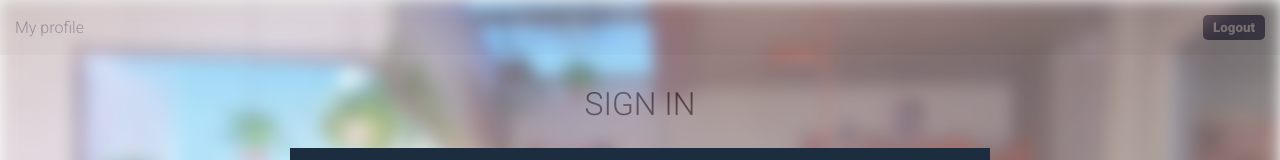
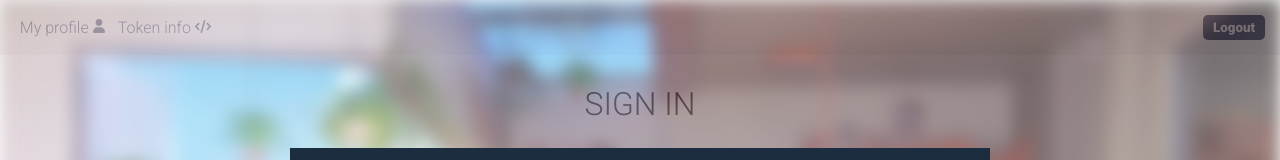
Before and after one commit to AbdielP/vue-jsonwebtoken, a Vue app: page /auth/signin in a window 1280 px wide. Shown: the top 160 px of the page. Built offline with nearby package versions, Linux system fonts and the light colour scheme; sample sign-in values are in the browser's storage.

Commit message:
nav icons

```diff
--- a/src/App.vue
+++ b/src/App.vue
@@ -34,6 +34,7 @@ export default {
   --color-red: #fa6565;
   --color-gray: #ccc;
   --color-background: #212f4f;
+  --color-background-filter: invert(13%) sepia(75%) saturate(674%) hue-rotate(187deg) brightness(93%) contrast(88%);
 }
 
 .display-flex {
--- a/src/components/Navigation.vue
+++ b/src/components/Navigation.vue
@@ -1,8 +1,12 @@
 <template>
   <nav class="nav display-flex">
     <div class="container">
-      <router-link class="nav__link" to="/auth/me">My profile</router-link>
-      <!-- set here more router links -->
+      <router-link class="nav__link" to="/auth/me">
+        My profile <img class="logo" src="../assets/svg/user-solid.svg" alt="user logo">
+      </router-link>
+      <router-link class="nav__link" to="/auth/me">
+        Token info <img class="logo--xl" src="../assets/svg/code-solid.svg" alt="token logo">
+      </router-link>
     </div>
     <router-link class="nav__link" v-if="isLoggedIn === false" to="/auth/login">Login</router-link>
     <button class="btn__logout"
@@ -46,8 +50,18 @@ export default {
 }
 
 .nav__link {
+  font-size: 1rem;
+  padding: .2em .3em;
   text-decoration: none;
   color: var(--color-background);
+}
+
+.logo {
+  width: .75em;
+  filter: var(--color-background-filter);
+}.logo--xl {
+  width: 1em;
+  filter: var(--color-background-filter);
 }
 
 .btn__logout {
--- a/src/views/Signin.vue
+++ b/src/views/Signin.vue
@@ -418,11 +418,10 @@ h1 {
   align-items: center;
   text-decoration: none;
   color: var(--color-background);
-  // background: rebeccapurple;
 }
 
 .img__arrow {
-  filter: invert(13%) sepia(75%) saturate(674%) hue-rotate(187deg) brightness(93%) contrast(88%);
+  filter: var(--color-background-filter);
   margin-right: 10px;
   width: 25px;
 }
--- a/src/views/User.vue
+++ b/src/views/User.vue
@@ -51,8 +51,8 @@ export default {
   computed: {
     ...mapGetters(["getToken"]),
   },
-  ...mapMutations(["setToken"]),
   methods: {
+    ...mapMutations(["setToken"]),
     async getUserInfo() {
       try {
         const response = await fetch(`https://backend-node-server.herokuapp.com/api/vueforms/user/info?token=${this.getToken}`, {
@@ -67,7 +67,7 @@ export default {
       }
     },
     errorHandler(err) {
-      console.log(err)
+      // console.log(err)
       if (err.name === "TokenExpiredError") {
         localStorage.removeItem("jwtapptoken");
         this.setToken(null);
```
Also changed, not shown: src/views/Token.vue (added, +9 -0 lines), src/assets/svg/code-solid.svg (added), src/assets/svg/user-solid.svg (added).
